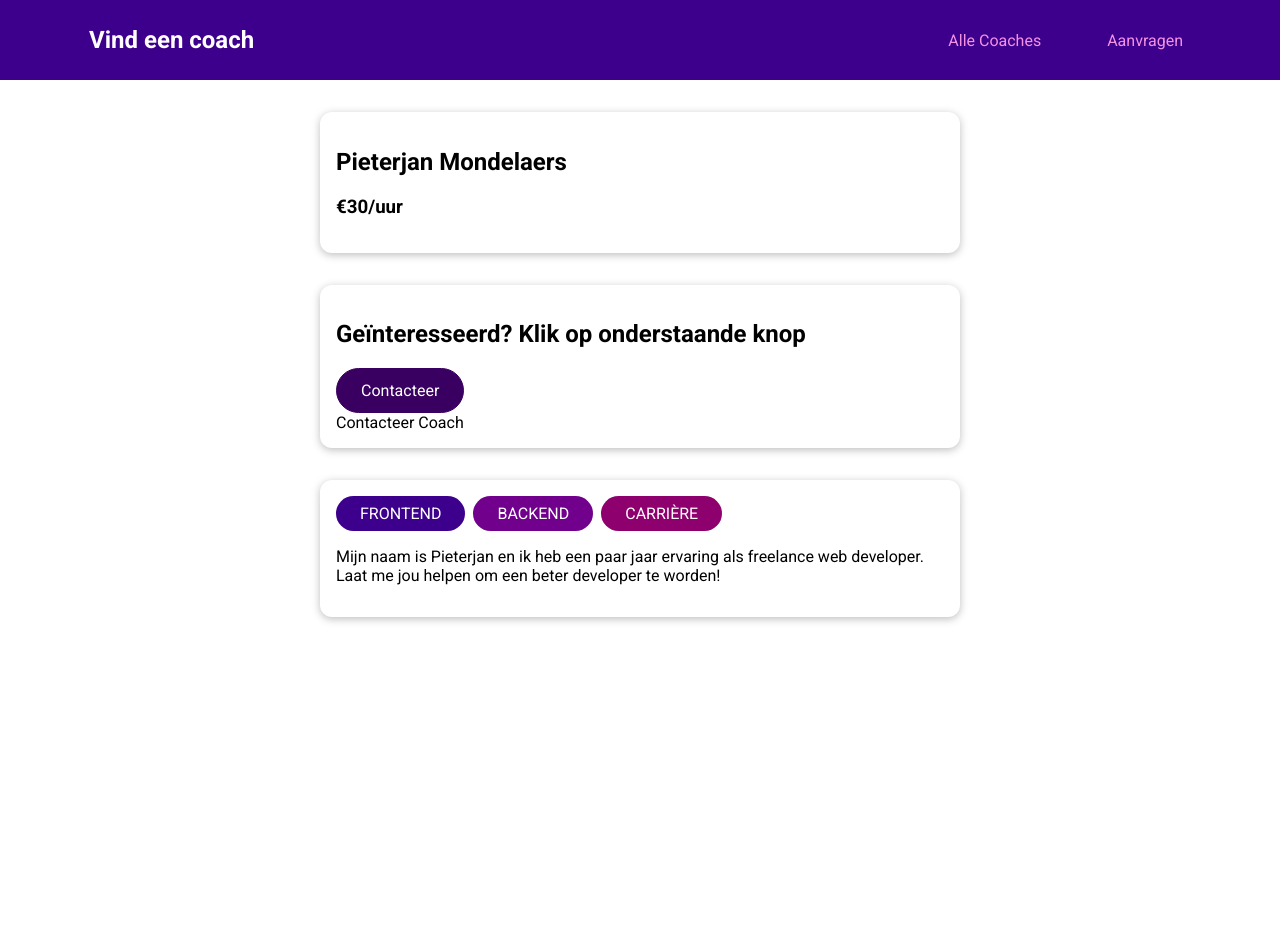
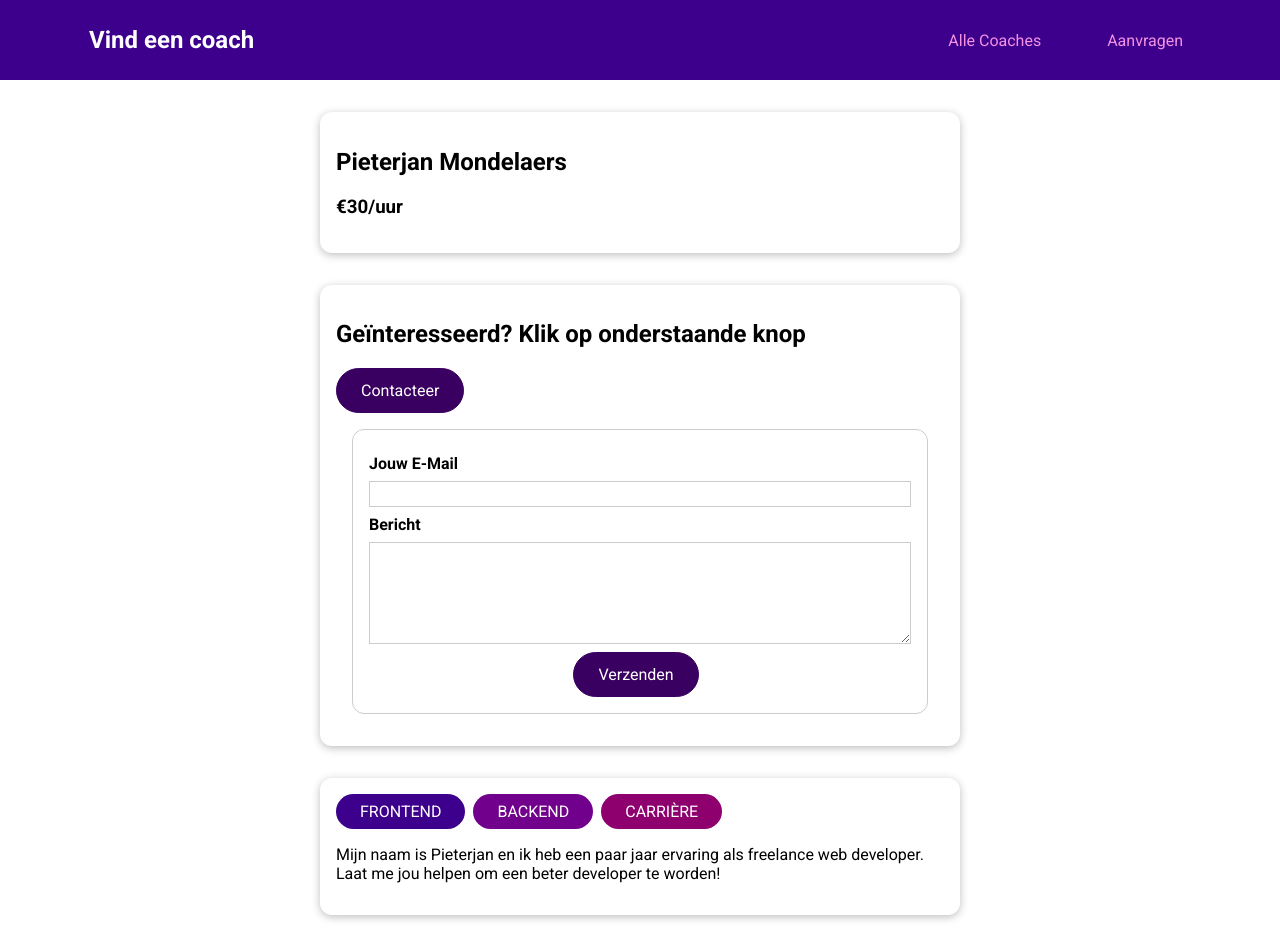
Before and after one commit to PjMondelaers/find-a-coach, a Vue app: page /coaches/c1/contact in a window 1280 px wide. Before the commit the page ends 800 px from the top, so only its background shows below. Built offline with nearby package versions, Linux system fonts and the light colour scheme.

Commit message:
feat: implement ContactCoach form with validation and Vuex integration for requests

```diff
--- a/src/pages/requests/ContactCoach.vue
+++ b/src/pages/requests/ContactCoach.vue
@@ -1,9 +1,102 @@
 <template>
-  <div>Contacteer Coach</div>
+  <form @submit.prevent="submitForm">
+    <div class="form-control">
+      <label for="email">Jouw E-Mail</label>
+      <input type="email" name="email" id="email" v-model.trim="email" />
+    </div>
+    <div class="form-control">
+      <label for="message">Bericht</label>
+      <textarea
+        name="message"
+        id="message"
+        rows="5"
+        v-model.trim="message"
+      ></textarea>
+    </div>
+    <p v-if="!formIsValid" class="errors">
+      E-mailadres en bericht zijn verplicht.
+    </p>
+    <div class="actions">
+      <base-button>Verzenden</base-button>
+    </div>
+  </form>
 </template>
 
 <script>
-export default {};
+export default {
+  data() {
+    return {
+      email: "",
+      message: "",
+      formIsValid: true,
+    };
+  },
+
+  methods: {
+    submitForm() {
+      this.formIsValid = true;
+
+      if (
+        this.email === "" ||
+        !this.email.includes("@") ||
+        this.message === ""
+      ) {
+        this.formIsValid = false;
+        return;
+      }
+
+      this.$store.dispatch("requests/contactCoach", {
+        email: this.email,
+        message: this.message,
+        coachId: this.$route.params.id,
+      });
+
+      this.$router.replace("/coaches");
+    },
+  },
+};
 </script>
 
-<style></style>
+<style scoped>
+form {
+  margin: 1rem;
+  border: 1px solid #ccc;
+  border-radius: 12px;
+  padding: 1rem;
+}
+
+.form-control {
+  margin: 0.5rem 0;
+}
+
+label {
+  font-weight: bold;
+  margin-bottom: 0.5rem;
+  display: block;
+}
+
+input,
+textarea {
+  display: block;
+  width: 100%;
+  font: inherit;
+  border: 1px solid #ccc;
+  padding: 0.15rem;
+}
+
+input:focus,
+textarea:focus {
+  border-color: #3d008d;
+  background-color: #faf6ff;
+  outline: none;
+}
+
+.errors {
+  font-weight: bold;
+  color: red;
+}
+
+.actions {
+  text-align: center;
+}
+</style>
--- a/src/store/index.js
+++ b/src/store/index.js
@@ -1,9 +1,10 @@
 import { createStore } from "vuex";
 
 import coachesModule from "./modules/coaches/index";
+import requestsModule from "./modules/requests/index";
 
 const store = createStore({
-  modules: { coaches: coachesModule },
+  modules: { coaches: coachesModule, requests: requestsModule },
 
   state() {
     return {
--- /dev/null
+++ b/src/store/modules/requests/actions.js
@@ -0,0 +1,12 @@
+export default {
+  contactCoach(context, payload) {
+    const newRequest = {
+      id: new Date().toISOString(),
+      coachId: payload.coachId,
+      userEmail: payload.email,
+      message: payload.message,
+    };
+
+    context.commit("addRequest", newRequest);
+  },
+};
--- /dev/null
+++ b/src/store/modules/requests/getters.js
@@ -0,0 +1 @@
+export default {};
--- /dev/null
+++ b/src/store/modules/requests/index.js
@@ -0,0 +1,15 @@
+import mutations from "./mutations";
+import actions from "./actions";
+
+export default {
+  namespaced: true,
+
+  state() {
+    return {
+      requests: [],
+    };
+  },
+
+  mutations,
+  actions,
+};
--- /dev/null
+++ b/src/store/modules/requests/mutations.js
@@ -0,0 +1,5 @@
+export default {
+  addRequest(state, payload) {
+    state.requests.push(payload);
+  },
+};
```
